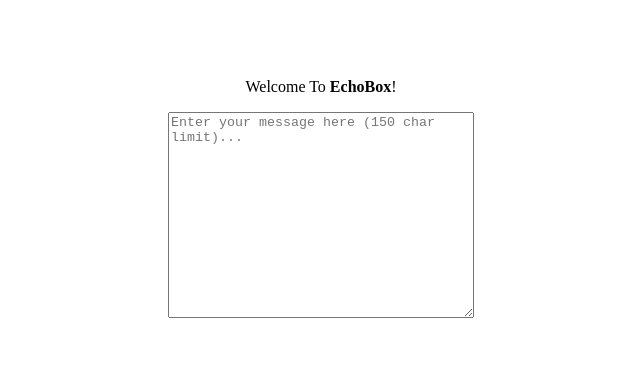
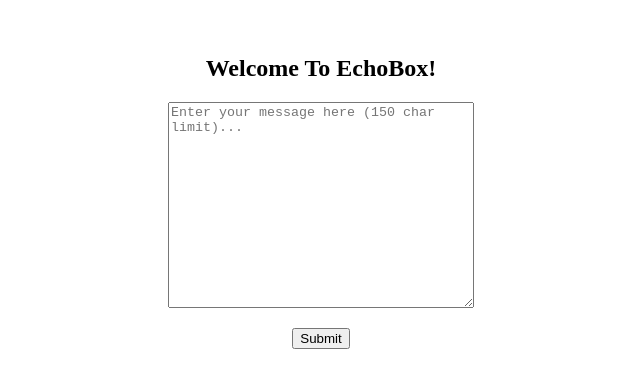
Before and after one commit to siddartfredrick/echobox, a plain HTML site: page index.html in a window 1280 px wide. Shown: the part 216-604 px from the top of the page, without its empty margins (319-959 px from the left). Drawn offline with Linux system fonts and the light colour scheme.

Commit message:
Added button

```diff
--- a/index.html
+++ b/index.html
@@ -7,11 +7,15 @@
     <body>
         <div class="main-container">
             <div class="main-message">
-                <p>Welcome To <strong>EchoBox</strong>!</p>
+                <h2>Welcome To <strong>EchoBox</strong>!</h2>
                 <textarea
                 placeholder="Enter your message here (150 char limit)..."
                 maxlength="150"
                 ></textarea>
+                <div class="button-container"></div>
+                    <button>
+                        Submit
+                    </button>
             </div>
         </div>
     </body>
--- a/styles.css
+++ b/styles.css
@@ -7,6 +7,17 @@
 }
 
 textarea{
+    display: block;
     width: 300px;
     height: 200px;
+    margin-bottom: 20px;
 }
+
+.button-container{
+    display: flex;
+    justify-content: center;
+}
+
+button{
+    cursor: pointer;
+}
```
